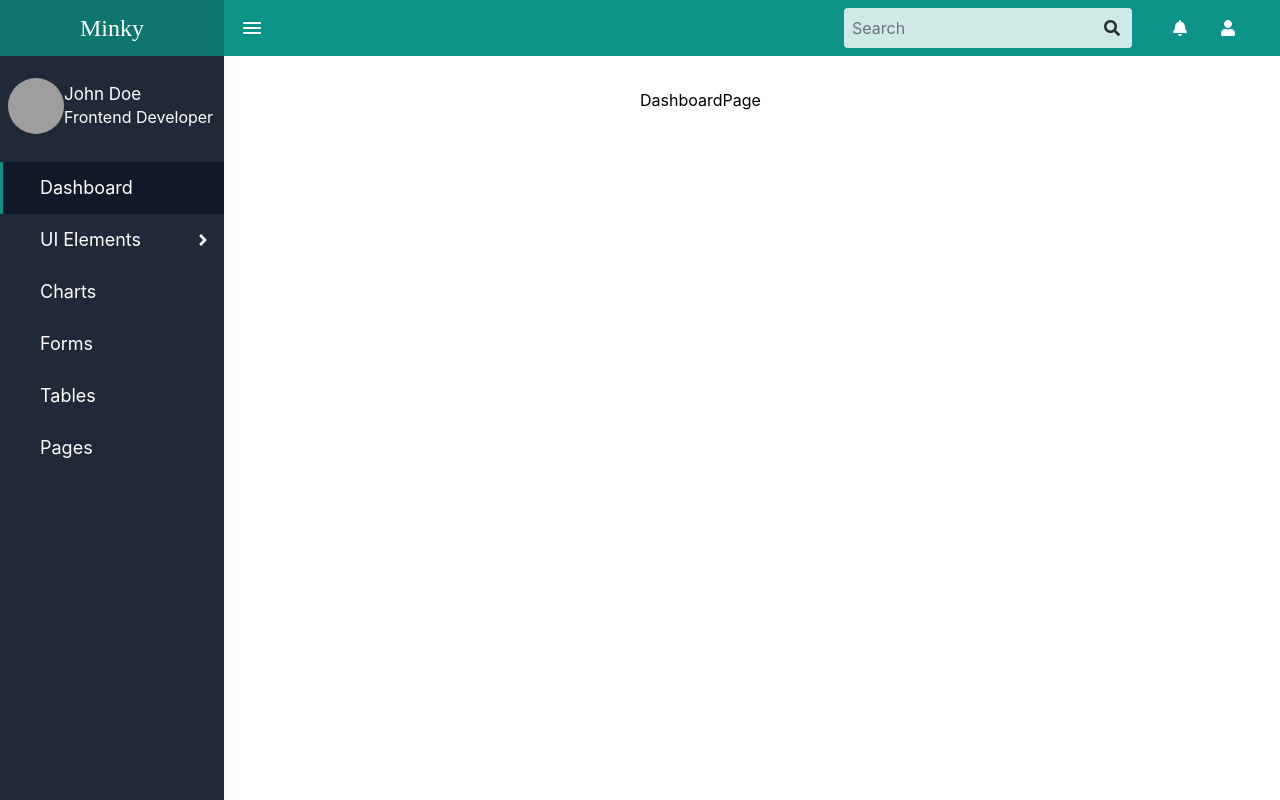
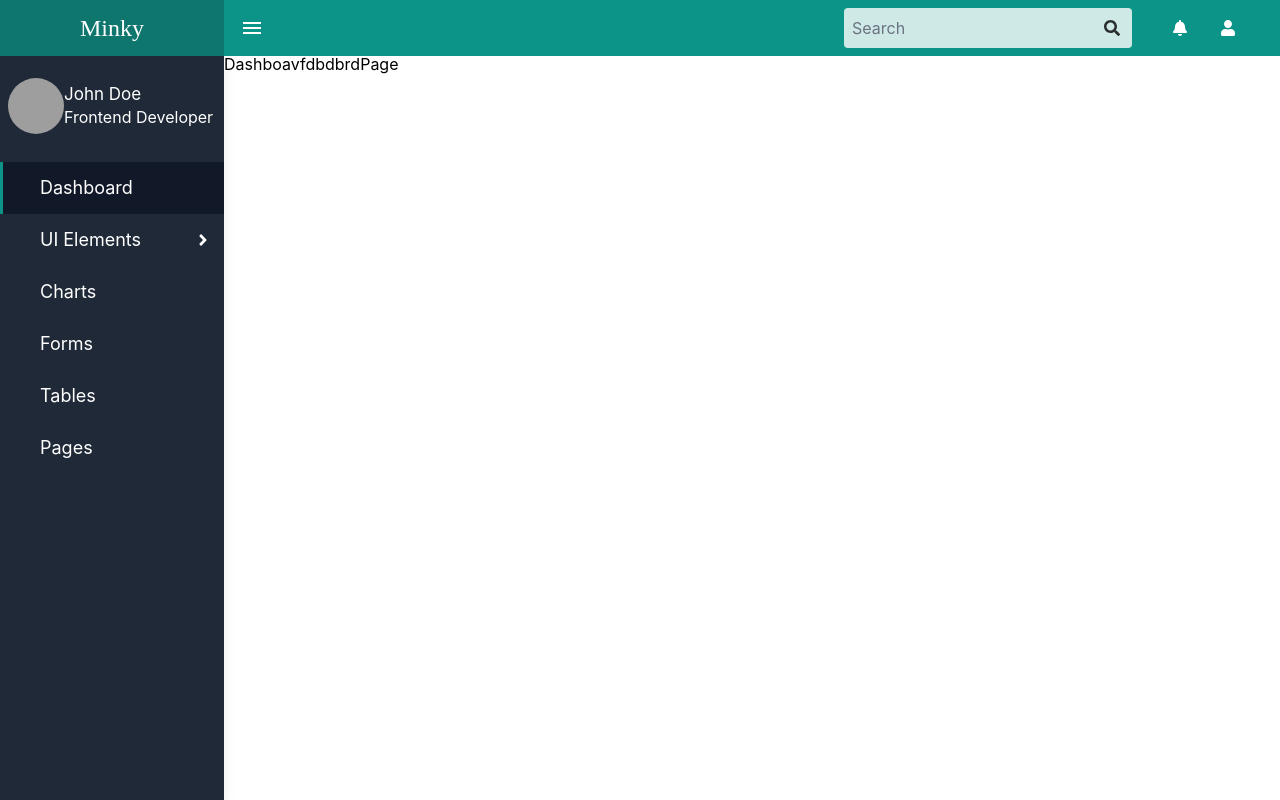
Before and after one commit to bipon68/minky-admin, a React (Create React App) app in the folder minky-admin-reactjs/: page / in a window 1280 px wide. Built offline with nearby package versions, Linux system fonts and the light colour scheme; grey boxes are pictures that could not be loaded.

Commit message:
route update

```diff
--- a/minky-admin-reactjs/src/App.js
+++ b/minky-admin-reactjs/src/App.js
@@ -14,6 +14,7 @@ function App() {
         <Routes>
           <Route index element={<HomePage />} />
           <Route path="/DashboardPage" element={<DashboardPage />} />
+          <Route path="/" element={<DashboardPage />} />
         </Routes>
       </BrowserRouter>
     </div>
--- a/minky-admin-reactjs/src/pages/Dashboard/DashboardPage.jsx
+++ b/minky-admin-reactjs/src/pages/Dashboard/DashboardPage.jsx
@@ -1,7 +1,7 @@
 import React from "react";
 
 const DashboardPage = () => {
-  return <div className="mt-16 ml-80">DashboardPage</div>;
+  return <div className="">DashboavfdbdbrdPage</div>;
 };
 
 export default DashboardPage;
--- a/minky-admin-reactjs/src/pages/HomePage.jsx
+++ b/minky-admin-reactjs/src/pages/HomePage.jsx
@@ -3,8 +3,10 @@ import DashboardPage from "./Dashboard/DashboardPage";
 
 const HomePage = () => {
   return (
-    <div className="mt-16 ml-80">
-      <DashboardPage />
+    <div className="mt-7 ml-56">
+      <div className="">
+        <DashboardPage />
+      </div>
     </div>
   );
 };
```
